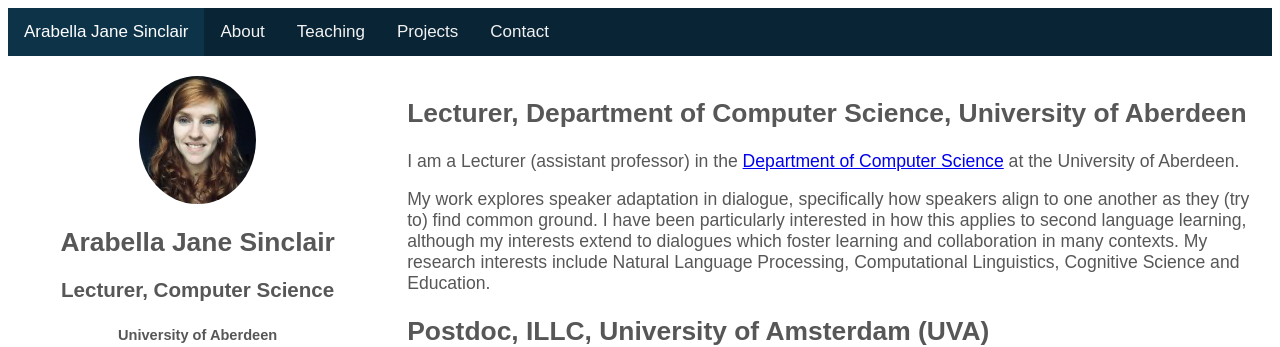
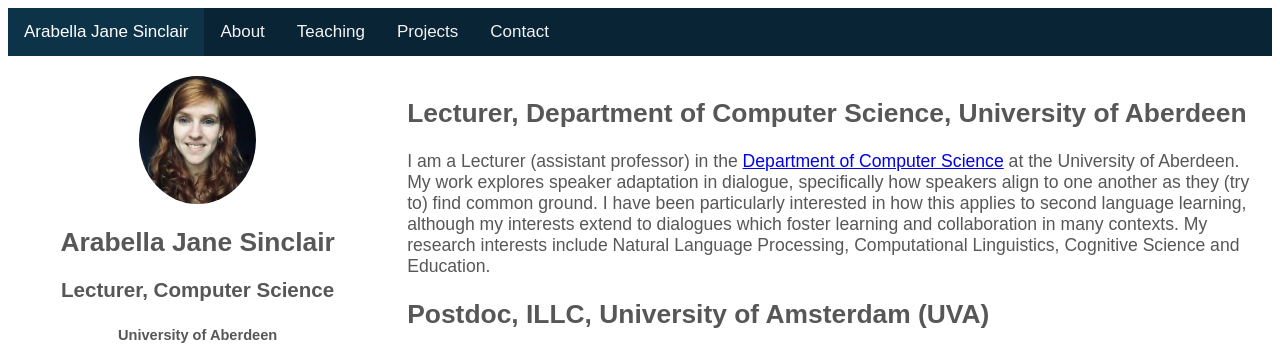
Before and after one commit to J-anie/J-anie.github.io, a plain HTML site: page about.html in a window 1280 px wide. Shown: the top 347 px of the page. Drawn offline with Linux system fonts and the light colour scheme.

Commit message:
editing bio

```diff
--- a/about.html
+++ b/about.html
@@ -30,8 +30,7 @@
   </div>
   <div class="main">
       <h2>Lecturer, Department of Computer Science, University of Aberdeen</h2>
-        <p>I am a Lecturer (assistant professor) in the <a href="https://www.abdn.ac.uk/ncs/departments/computing-science/research-157.php"> Department of Computer Science</a> at the University of Aberdeen.</p>
-        <p>My work explores speaker adaptation in dialogue, specifically how speakers align to one another as they (try to) find common ground. I have been particularly interested in how this applies to second language learning, although my interests extend to dialogues which foster learning and collaboration in many contexts. My research interests include Natural Language Processing, Computational Linguistics, Cognitive Science and Education.</p>
+        <p>I am a Lecturer (assistant professor) in the <a href="https://www.abdn.ac.uk/ncs/departments/computing-science/research-157.php"> Department of Computer Science</a> at the University of Aberdeen. My work explores speaker adaptation in dialogue, specifically how speakers align to one another as they (try to) find common ground. I have been particularly interested in how this applies to second language learning, although my interests extend to dialogues which foster learning and collaboration in many contexts. My research interests include Natural Language Processing, Computational Linguistics, Cognitive Science and Education.</p>
 
       <h2>Postdoc, ILLC, University of Amsterdam (UVA)</h2>
         <p>I did my postdoc at the <a href="http://www.illc.uva.nl">Institute for Logic, Language and Computation</a> (ILLC), UvA. I was part of the <a href="https://staff.fnwi.uva.nl/r.fernandezrovira/dialogue-group.php">Dialogue Modelling Group</a>, working on the DREAM (Distributed dynamic Representations for diAlogue Management) project under <a href="https://staff.fnwi.uva.nl/r.fernandezrovira/">Raquel Fernandez</a>.</p>
```
Also changed, not shown: index.html (+1 -3 lines).
